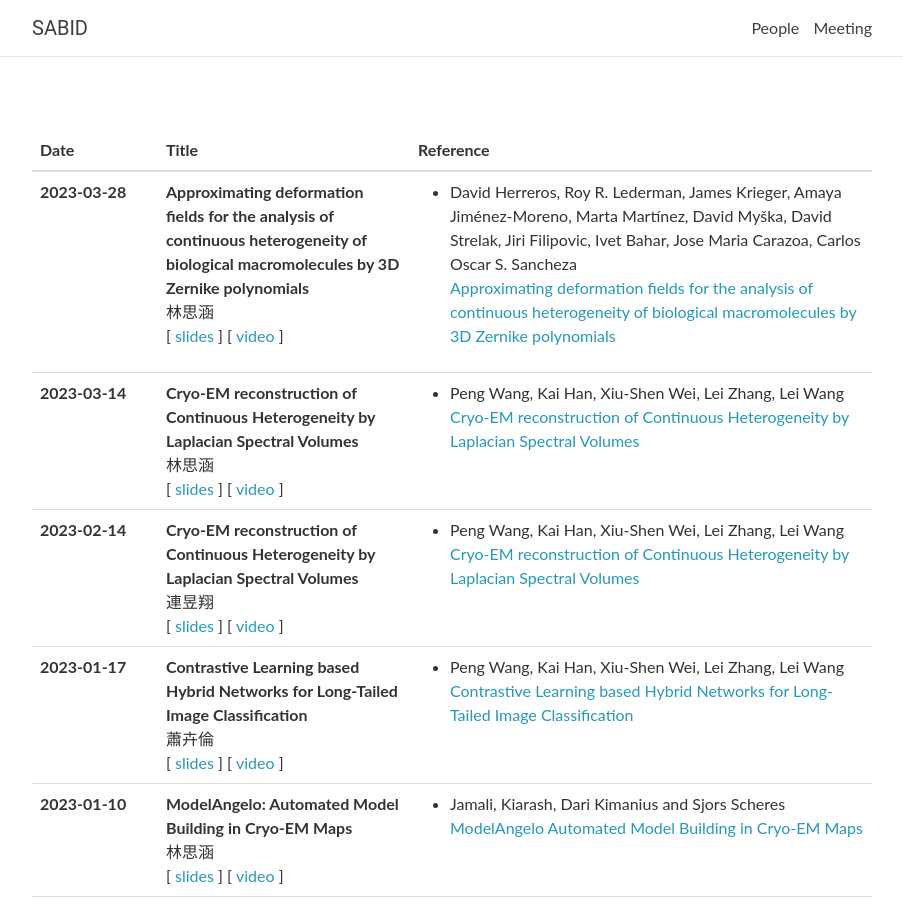
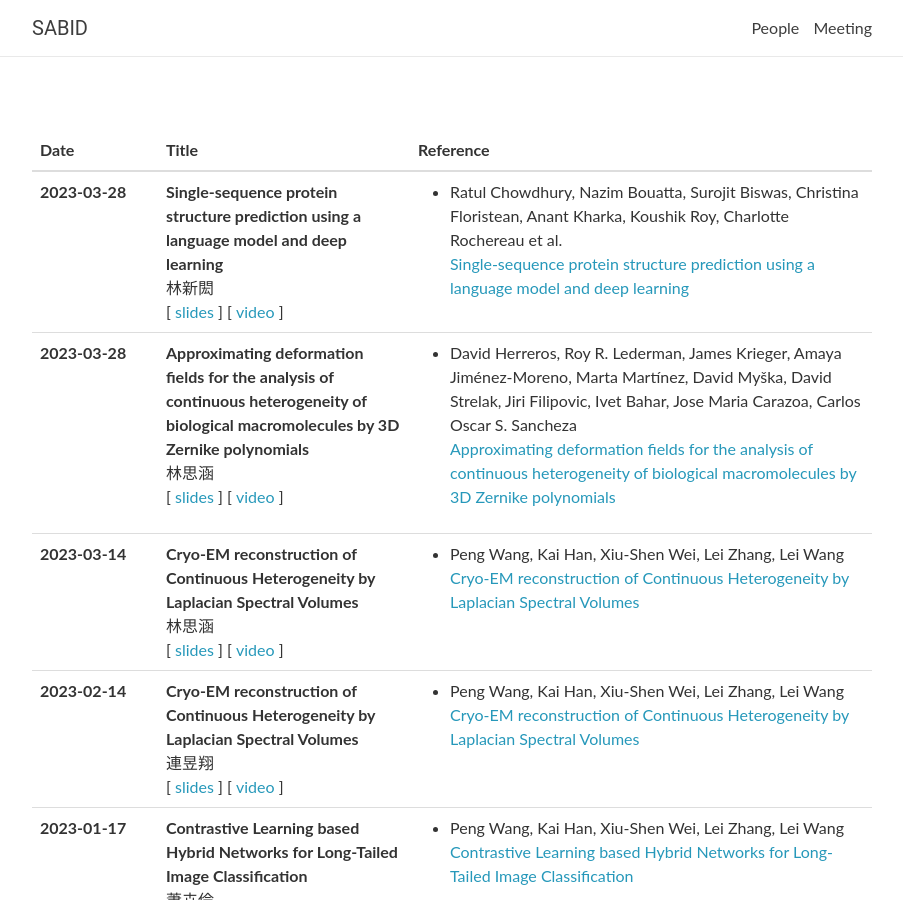
Before and after one commit to sabid-cryoem/sabid-cryoem.github.io, a Jekyll site: the page built from 4afcccebf7d457a13a4f8aeea0bbeef04fd86ee9/index.html, in a window 1280 px wide and 900 px high. Shown: the whole window, without its empty margins (188-1091 px from the left). Built offline with Jekyll 4.4.1, drawn with Linux system fonts in a browser that asks for light colours; nearby versions of some CDN libraries; comment, search, counter and statistics services are not loaded.

Commit message:
1111
111

```diff
--- a/_data/meeting.yml
+++ b/_data/meeting.yml
@@ -1,3 +1,21 @@
+- date: 2023-03-28
+  title: >
+    <strong>Single-sequence protein structure prediction using a language model and deep learning</strong>
+     </br> 林新閎
+  video: <a href="https://youtu.be/GF2C8gtnYkk">video</a>
+  slides: <a href="/assets/slides/20230419.pptx">slides</a>
+  notes:
+  readings:
+  - Ratul Chowdhury, Nazim Bouatta, Surojit Biswas, Christina Floristean, Anant Kharka, Koushik Roy, Charlotte Rochereau et al. </br>
+      <a href="/assets/reference/s41587-022-01432-w.pdf" target="blank">Single-sequence protein structure prediction using a language model and deep learning</a>
+
+
+
+
+
+
+
+
 - date: 2023-03-28
   title: >
     <strong>Approximating deformation fields for the analysis of continuous heterogeneity of biological macromolecules by 3D Zernike polynomials</strong>
```
Also changed, not shown: 2 other files.
